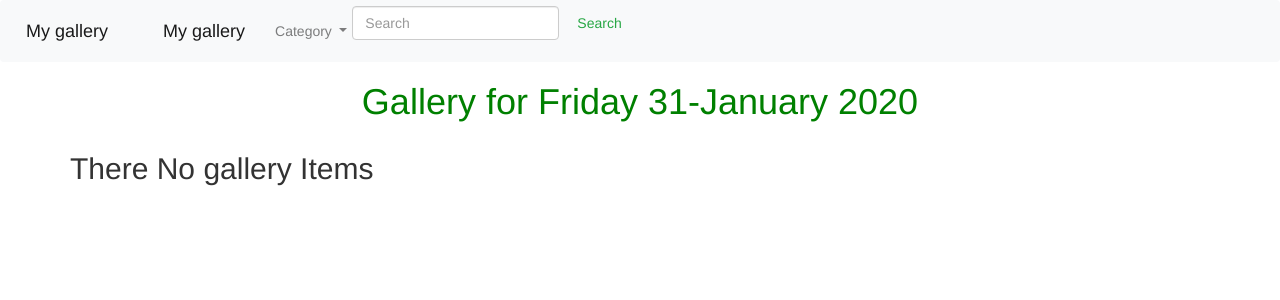
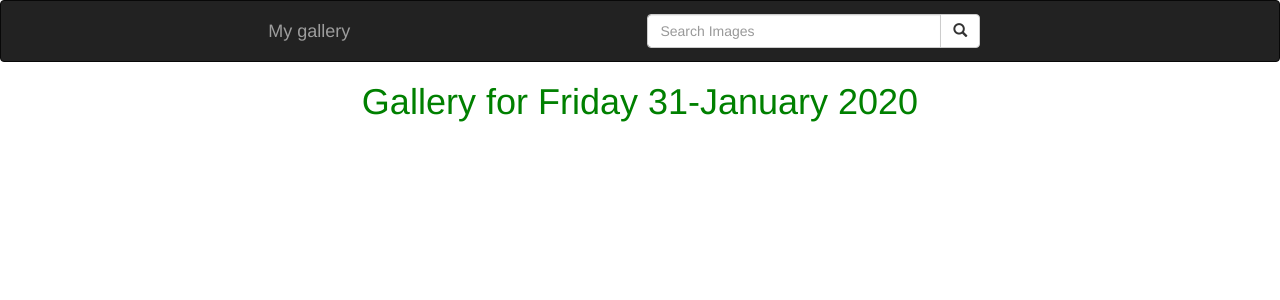
Before and after one commit to Kebasoh/Gallery, a Django app: page /today/ in a window 1280 px wide. Shown: the top 300 px of the page. Run offline with Django 3.2, Linux system fonts and the light colour scheme; some libraries are stand-ins or nearby versions.

Commit message:
added the templates

```diff
--- a/gallery/templates/gallery/today-gallery.html
+++ b/gallery/templates/gallery/today-gallery.html
@@ -16,7 +16,13 @@
 
   </div>
 
-  {% empty %}
+
+    <!--Display news Article images  -->
+    <div class="col-xs-6 col-sm-6 col-md-6 col-lg-6">
+      <img src="{{gallery_item.Images_image.url}}" class="img-responsive" alt="Image">
+    </div>
+
+  </div>
   <div class="row">
     <h2 class="text-center">There No gallery Items</h2>
   </div>
--- a/gallery/templates/navbar.html
+++ b/gallery/templates/navbar.html
@@ -1,29 +1,23 @@
-<nav class="navbar navbar-expand-lg navbar-light bg-light">
-      <a class="navbar-brand" href="{% url 'galleryToday' %}">My gallery</a>
-  <button class="navbar-toggler" type="button" data-toggle="collapse" data-target="#navbarSupportedContent" aria-controls="navbarSupportedContent" aria-expanded="false" aria-label="Toggle navigation">
-    <span class="navbar-toggler-icon"></span>
-  </button>
+ <nav class="navbar navbar-inverse">
+    <div class="container-fluid">
+      <div class="navbar-header">
+        <a class="navbar-brand" href="{% url 'galleryToday' %}">My gallery</a>
+      </div>
 
-  <div class="collapse navbar-collapse" id="navbarSupportedContent">
-    <ul class="navbar-nav mr-auto">
-      <li class="nav-item active">
-         <a class="navbar-brand" href="{% url 'galleryToday' %}">My gallery</a>
-      </li>
-      <li class="nav-item dropdown">
-        <a class="nav-link dropdown-toggle" href="#" id="navbarDropdown" role="button" data-toggle="dropdown" aria-haspopup="true" aria-expanded="false">
-          Category
-        </a>
-        <div class="dropdown-menu" aria-labelledby="navbarDropdown">
-          <a class="dropdown-item" href="#">Fashion</a>
-          <a class="dropdown-item" href="#">Animals</a>
+      <!-- Adding a search form  -->
+      <div class="col-sm-4 col-md-4 navbar-right">
 
-        </div>
-      </li>
+        <form class="navbar-form" role="search" action="{% url 'search_results' %}">
 
-    </ul>
-    <form class="form-inline my-2 my-lg-0">
-      <input class="form-control mr-sm-2" type="search" placeholder="Search" aria-label="Search">
-      <button class="btn btn-outline-success my-2 my-sm-0" type="submit">Search</button>
-    </form>
-  </div>
-</nav>
+          <div class="input-group">
+            <input type="text" class="form-control" placeholder="Search Images" name="Images">
+            <div class="input-group-btn">
+              <button class="btn btn-default" type="submit"><i class="glyphicon glyphicon-search"></i></button>
+            </div>
+          </div>
+
+        </form>
+      </div>
+      <!-- search form end -->
+    </div>
+  </nav>
--- a/gallery/urls.py
+++ b/gallery/urls.py
@@ -1,9 +1,14 @@
 from django.conf.urls import url
 from . import views
+from django.conf import settings
+from django.conf.urls.static import static
 
 urlpatterns=[
     url('^$',views.welcome,name = 'welcome'),
     url('^today/$',views.gallery_of_day,name='galleryToday'),
+    url(r'^search/', views.search_results, name='search_results'),
     url(r'^archives/(\d{4}-\d{2}-\d{2})/$',views.past_days_gallery,name = 'pastGallery'),
 
 ]
+if settings.DEBUG:
+    urlpatterns+= static(settings.MEDIA_URL, document_root = settings.MEDIA_ROOT)
--- a/gallery/views.py
+++ b/gallery/views.py
@@ -10,9 +10,9 @@ def welcome(request):
 
 def gallery_of_day(request):
     date = dt.date.today()
-    # gallery = Images.todays_gallery()
+    # gallery = images.todays_gallery()
 
-    return render(request, 'gallery/today-gallery.html', {"date": date})
+    return render(request, 'gallery/today-gallery.html', {"date": date,})
 
 def past_days_gallery(request, past_date):
 
@@ -28,6 +28,20 @@ def past_days_gallery(request, past_date):
     if date == dt.date.today():
         return redirect(gallery_of_day)
 
-    # gallery = Images.days_gallery(date)
+    # gallery = images.days_gallery(date)
 
-    return render(request, 'gallery/past-gallery.html', {"date": date})
+    return render(request, 'gallery/past-gallery.html', {"date": date,})
+
+
+def search_results(request):
+
+    if 'Images' in request.GET and request.GET["Images"]:
+        search_term = request.GET.get("Images")
+        searched_Images = Images.search_by_title(search_term)
+        message = f"{search_term}"
+
+        return render(request, 'gallery/search.html',{"message":message,"Images": searched_Images})
+
+    else:
+        message = "You haven't searched for any term"
+        return render(request, 'gallery/search.html',{"message":message})
--- a/photo/settings.py
+++ b/photo/settings.py
@@ -128,3 +128,5 @@ STATIC_URL = '/static/'
 STATICFILES_DIRS = [
     os.path.join(BASE_DIR, "static"),
 ]
+MEDIA_URL = '/media/'
+MEDIA_ROOT = os.path.join(BASE_DIR, 'media')
```
Also changed, not shown: gallery/models.py (+7 -0 lines), gallery/templates/gallery/search.html (added, +26 -0 lines), db.sqlite3, gallery/migrations/0007_images_images_image.py (added), media/images/clothes_showroom_interior_design.jpeg (added), 1 other file.
